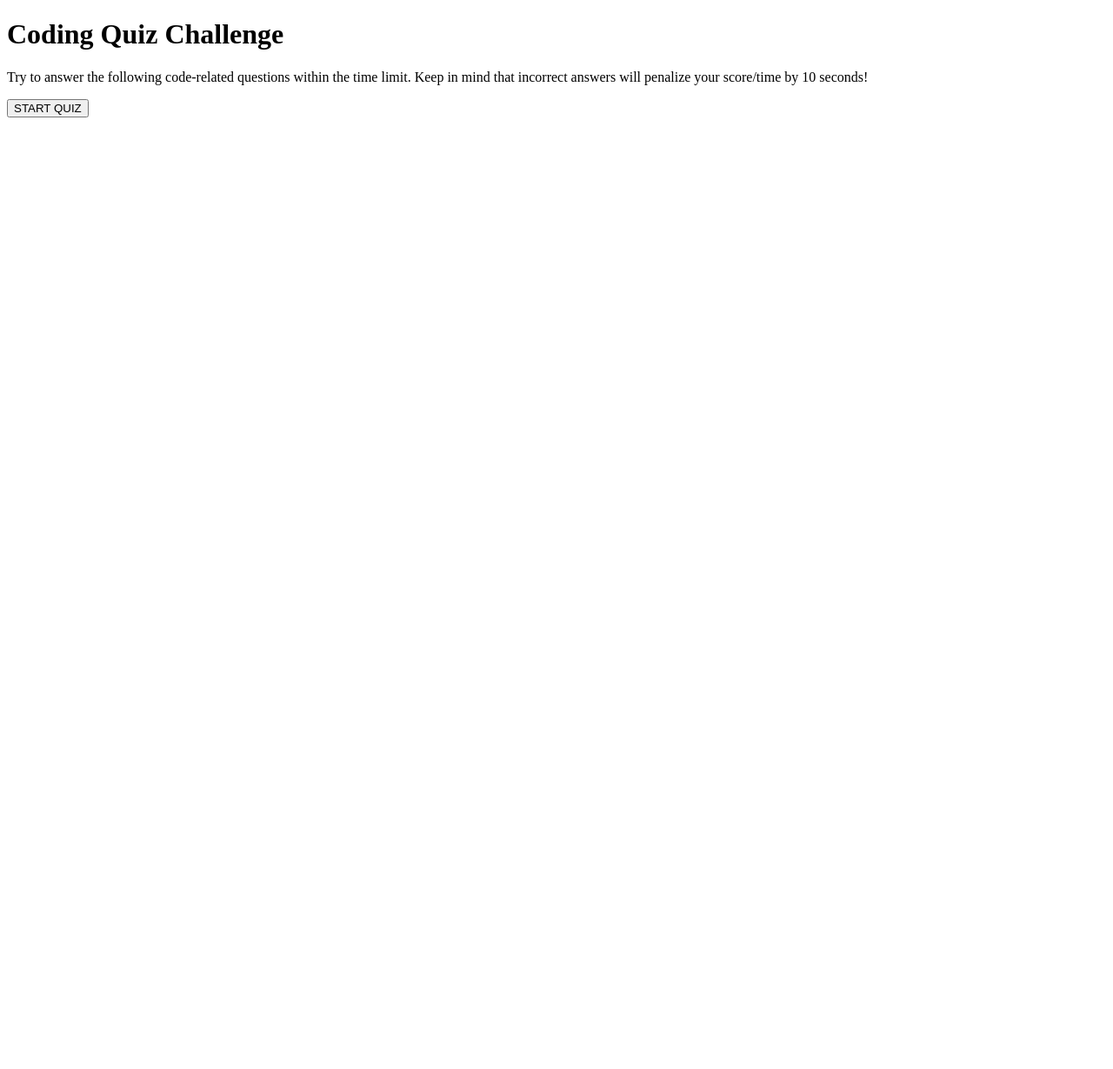
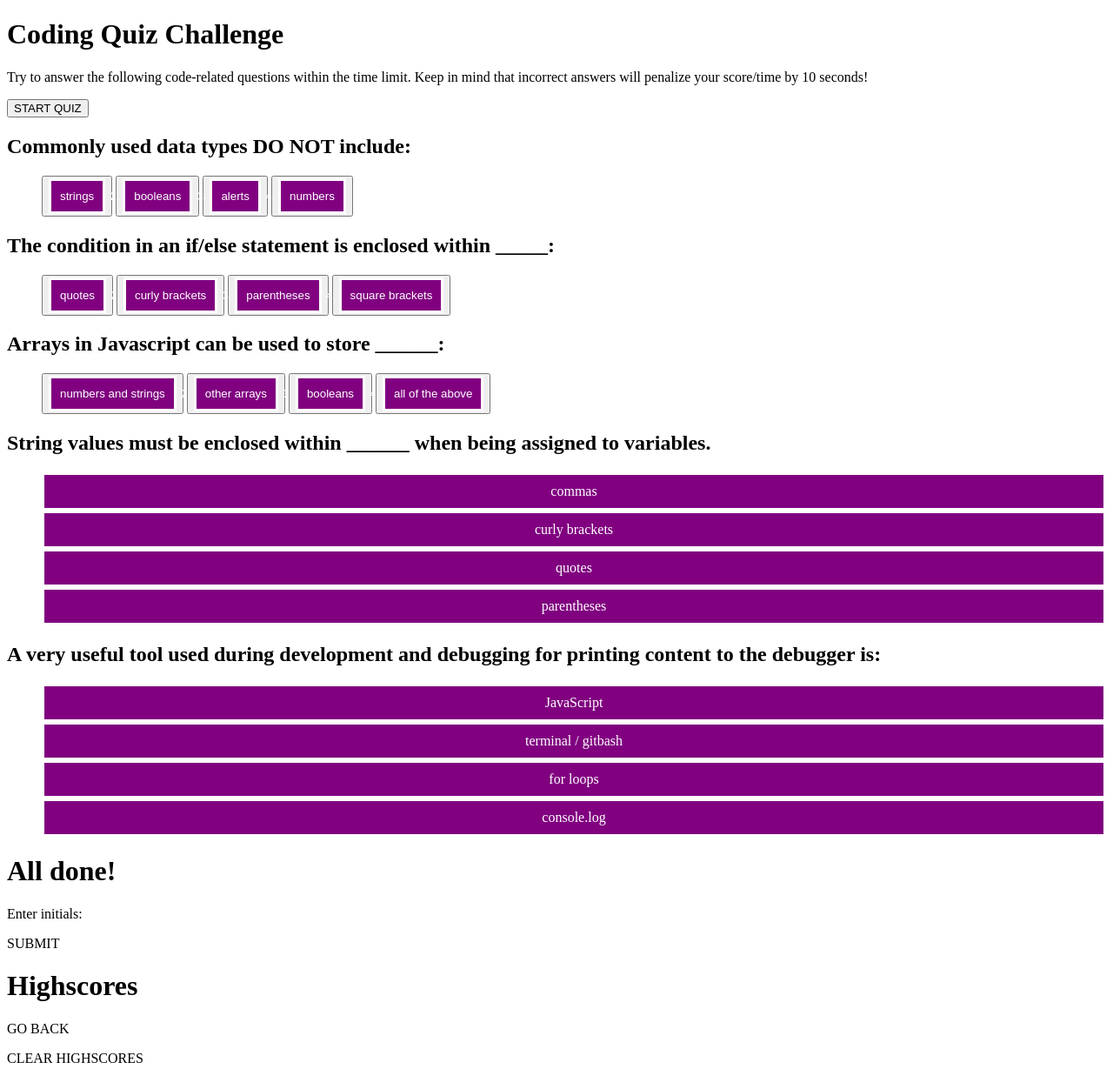
Before and after one commit to eloghub/code-quiz, a plain HTML site: page index.html in a window 1280 px wide. Shown: the whole page at 87% size. Before the commit the page ends 800 px from the top, so only its background shows below. Drawn offline with Linux system fonts and the light colour scheme.

Commit message:
answer buttons are now purple, deciding whether, this button format is okay, still need to fix click event and add timer and score keep (also uncomment display: none in css for question id's)

```diff
--- a/Develop/script.js
+++ b/Develop/script.js
@@ -7,6 +7,10 @@ var questionTwo = document.getElementById("q2");
 var questionThree = document.getElementById("q3");
 var questionFour = document.getElementById("q4");
 var questionFive = document.getElementById("q5");
+//class="correct"
+var correct = document.querySelectorAll("correct");
+//class="incorrect"
+var incorrect = document.querySelectorAll("incorrect");
 
 //when the start button is clicked, the home page disappears
 //and the first question is displayed
--- a/Develop/style.css
+++ b/Develop/style.css
@@ -1,18 +1,19 @@
-#q1, #q2, #q3 {
+/* #q1, #q2, #q3, #q4, #q5, #end-page, #highscores {
     display: none;
-}
+} */
 
 /* #home-page{
     display: block;
 } */
 
 li{
-    background-color: cornflowerblue;
-    border-color: blue;
+    background-color: purple;
+    color: white;
     border-style: solid;
     border-width: fit-content;
-    width: 50px;
     padding: 10px;
     margin: 00px;
     text-align: center;
+    /* justify-content: center; */
+    /* align-items: center; */
 }
--- a/index.html
+++ b/index.html
@@ -18,62 +18,65 @@
     <div id="q1">
     <h2>Commonly used data types DO NOT include:</h2>
     <ol>
-      <button id="a1"><li>strings</li></button>
-      <li>booleans</li>
-      <li>*alerts</li>
-      <li>numbers</li>
+      <button class="incorrect"><li>strings</li></button>
+      <button class="incorrect"><li>booleans</li></button>
+      <button class="correct"><li>alerts</li></button>
+      <button class="incorrect"><li>numbers</li></button>
     </ol>
     </div>
 
     <div id="q2">
     <h2>The condition in an if/else statement is enclosed within _____:</h2>
     <ol>
-      <li>quotes</li>
-      <li>curly brackets</li>
-      <li>*parentheses</li>
-      <li>square brackets</li>
+      <button class="incorrect"><li>quotes</li></button>
+      <button class="incorrect"><li>curly brackets</li></button>
+      <button class="correct"><li>parentheses</li></button>
+      <button class="incorrect"><li>square brackets</li></button>
     </ol>
     </div>
 
     <div id="q3">
     <h2>Arrays in Javascript can be used to store ______:</h2>
     <ol>
-      <li>numbers and strings</li>
-      <li>other arrays</li>
-      <li>booleans</li>
-      <li>*all of the above</li>
+      <button class="incorrect"><li>numbers and strings</li></button>
+      <button class="incorrect"><li>other arrays</li></button>
+      <button class="incorrect"><li>booleans</li></button>
+      <button class="correct"><li>all of the above</li></button>
     </ol>
     </div>
-<!--
 
     <div id="q4">
     <h2>String values must be enclosed within ______ when being assigned to variables.</h2>
     <ol>
-      <li>commas</li>
-      <li>curly brackets</li>
-      <li>*quotes</li>
-      <li>parentheses</li>
+      <li class="incorrect">commas</li>
+      <li class="incorrect">curly brackets</li>
+      <li class="correct">quotes</li>
+      <li class="incorrect">parentheses</li>
     </ol>
     </div>
 
     <div id="q5">
     <h2>A very useful tool used during development and debugging for printing content to the debugger is:</h2>
     <ol>
-      <li>JavaScript</li>
-      <li>terminal / gitbash</li>
-      <li>for loops</li>
-      <li>*console.log</li>
+      <li class="incorrect">JavaScript</li>
+      <li class="incorrect">terminal / gitbash</li>
+      <li class="incorrect">for loops</li>
+      <li class="correct">console.log</li>
     </ol>
     </div>
 
+    <div id="end-page">
     <h1>All done!</h1>
     <p>Enter initials:</p>
     <p>SUBMIT</p>
+    </div>
 
+    <div id="highscores">
     <h1>Highscores</h1>
     <p>GO BACK</p>
     <p>CLEAR HIGHSCORES</p>
- -->
+    </div>
+
     <script src="./Develop/script.js"></script>
   </body>
 </html>
```
Also changed, not shown: 1 other file.
